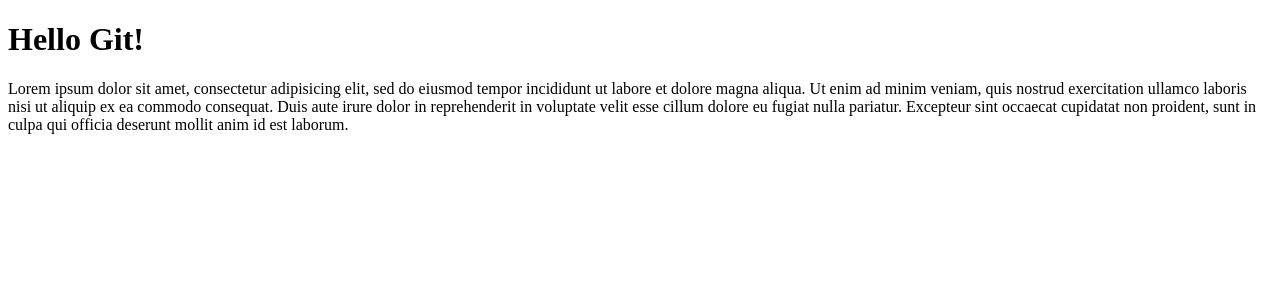
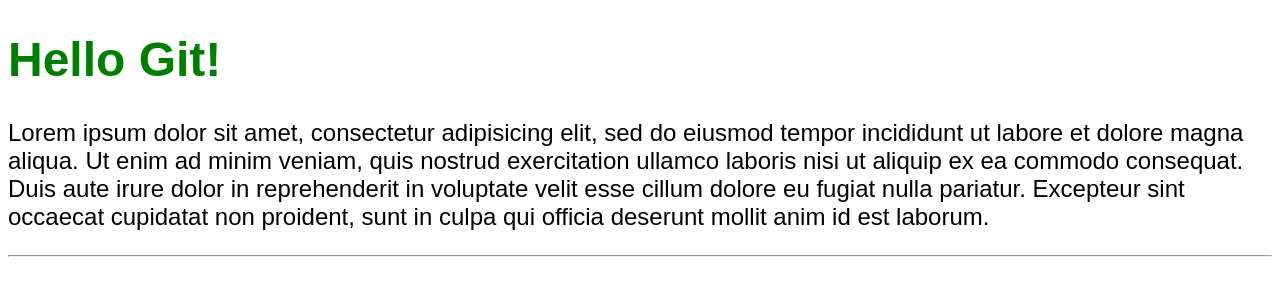
Before and after one commit to tilhom/first_repo, a plain HTML site: page index.html in a window 1280 px wide. Drawn offline with Linux system fonts and the light colour scheme.

Commit message:
link style.css

```diff
--- a/index.html
+++ b/index.html
@@ -3,6 +3,7 @@
 <head>
 	<meta charset="UTF-8">
 	<title>Document</title>
+	<link rel="stylesheet" type="text/css" href="style.css">
 </head>
 <body>
 	<h1>Hello Git!</h1>
@@ -14,5 +15,6 @@
 		cillum dolore eu fugiat nulla pariatur. Excepteur sint occaecat cupidatat non
 		proident, sunt in culpa qui officia deserunt mollit anim id est laborum.
 	</p>
+	<hr>
 </body>
 </html>
--- /dev/null
+++ b/style.css
@@ -0,0 +1,7 @@
+body {
+	font-family: sans-serif;
+	font-size: 1.5rem;
+}
+h1 {
+	color: green;
+}
```
